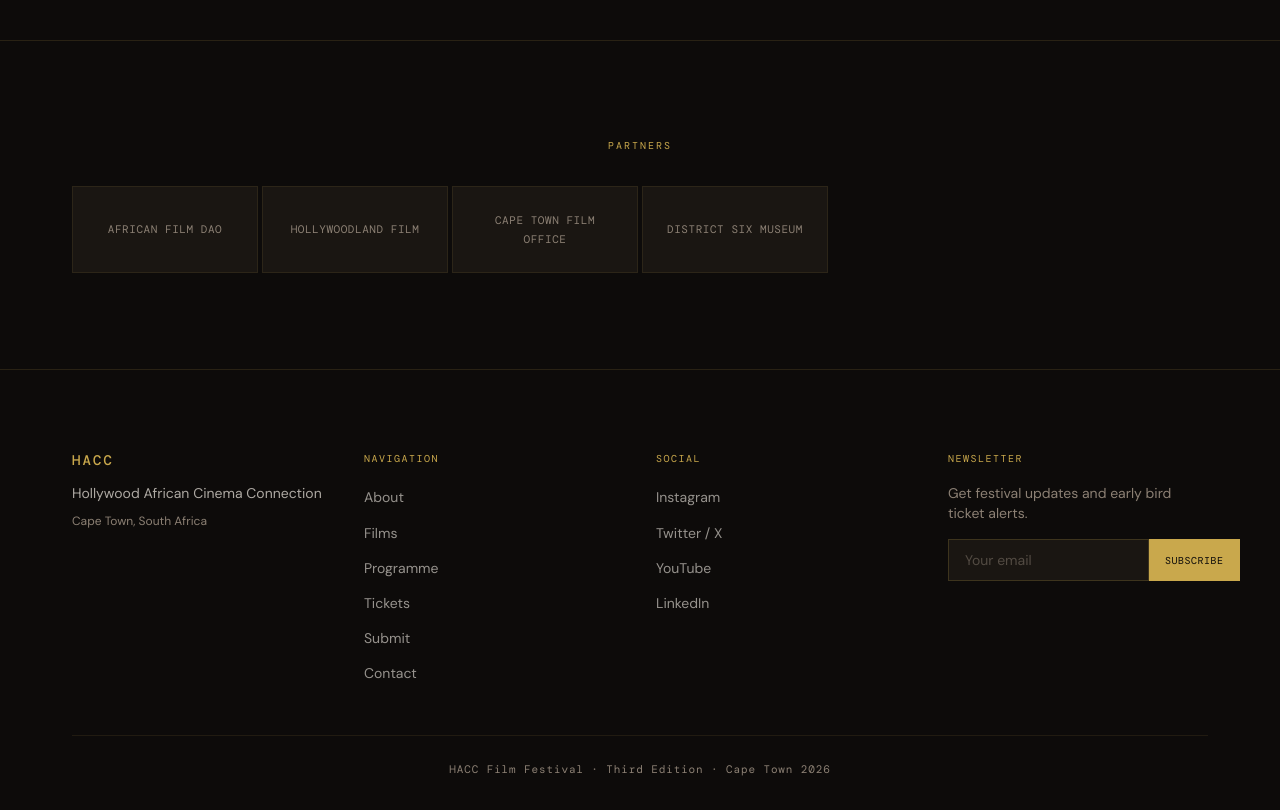
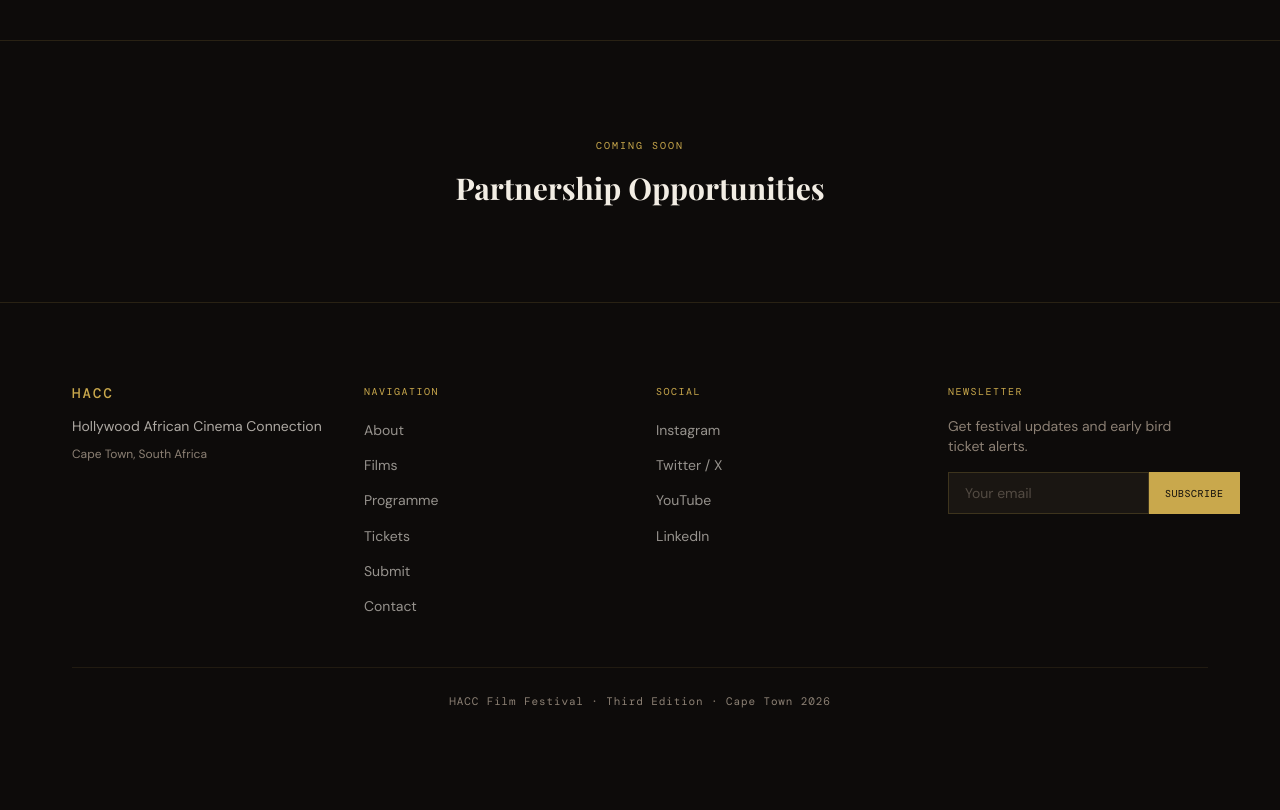
Before and after one commit to nafia007/hacc, a React (Vite) app: page / in a window 1280 px wide. Shown: the part 4540-5350 px from the top of the page. After the commit the page ends 5283 px from the top, so only its background shows below. Built offline with nearby package versions, Linux system fonts and the light colour scheme; a web font is replaced by a local one.

Commit message:
Remove Partners section content - replace with Coming Soon

```diff
--- a/src/sections/Sponsors.tsx
+++ b/src/sections/Sponsors.tsx
@@ -1,12 +1,5 @@
 import { useRef } from "react";
 import { motion, useInView } from "framer-motion";
-
-const partners = [
-  "African Film DAO",
-  "Hollywoodland Film",
-  "Cape Town Film Office",
-  "District Six Museum",
-];
 
 export default function Sponsors() {
   const sectionRef = useRef<HTMLElement>(null);
@@ -19,30 +12,19 @@
       style={{ borderBottom: "1px solid rgba(201,168,76,0.15)" }}
     >
       <div className="max-w-[1200px] mx-auto px-6 lg:px-8">
-        <motion.p
+        <motion.div
           initial={{ opacity: 0, y: 20 }}
           animate={isInView ? { opacity: 1, y: 0 } : {}}
           transition={{ duration: 0.6 }}
-          className="font-mono text-[10px] tracking-[0.2em] uppercase text-gold mb-8 text-center"
+          className="text-center"
         >
-          Partners
-        </motion.p>
-
-        <div className="grid grid-cols-2 md:grid-cols-3 lg:grid-cols-6 gap-1">
-          {partners.map((partner, i) => (
-            <motion.div
-              key={partner}
-              initial={{ opacity: 0, y: 10 }}
-              animate={isInView ? { opacity: 1, y: 0 } : {}}
-              transition={{ duration: 0.4, delay: 0.1 + i * 0.08 }}
-              className="flex items-center justify-center p-6 border border-gold/10 hover:border-gold/40 transition-all duration-300 group bg-ink"
-            >
-              <span className="font-mono text-[11px] tracking-wider text-muted group-hover:text-cream/70 transition-colors text-center uppercase">
-                {partner}
-              </span>
-            </motion.div>
-          ))}
-        </div>
+          <p className="font-mono text-[10px] tracking-[0.2em] uppercase text-gold mb-4">
+            Coming Soon
+          </p>
+          <h3 className="font-display text-2xl lg:text-3xl font-bold text-cream">
+            Partnership Opportunities
+          </h3>
+        </motion.div>
       </div>
     </section>
   );
```
